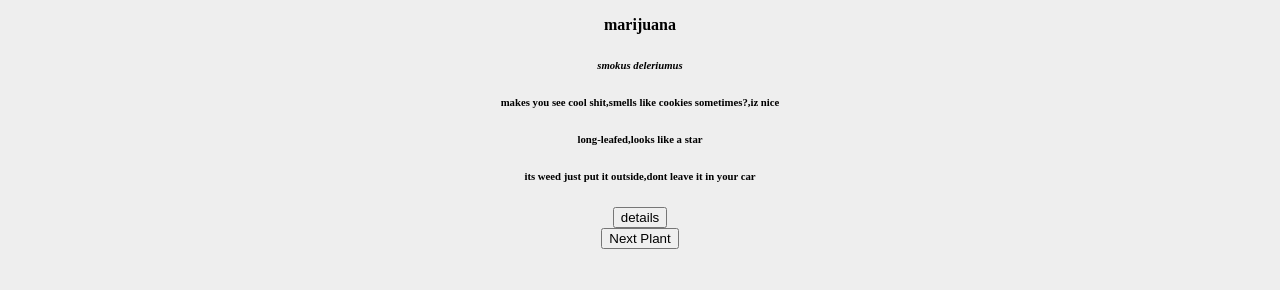
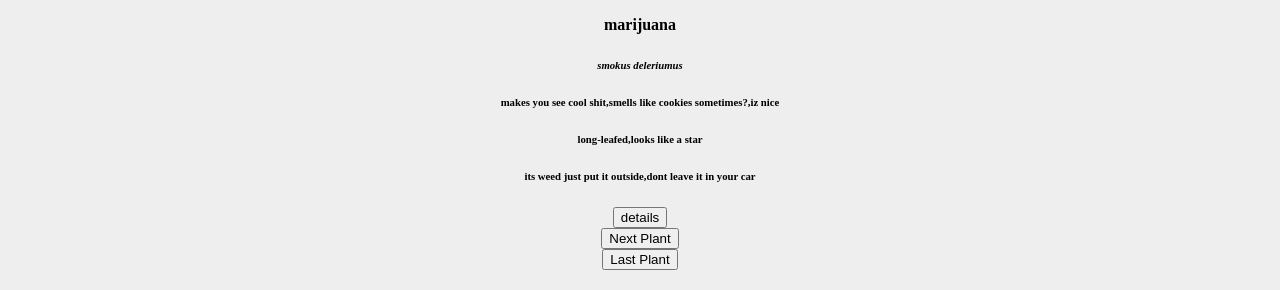
Before and after one commit to wusry1209/plants, a plain HTML site: page index.html in a window 1280 px wide. Shown: the part 1021-1311 px from the top of the page. Before the commit the page ends 1290 px from the top, so only its background shows below. Drawn offline with Linux system fonts and the light colour scheme.

Commit message:
Had to upload through the websit
Havent figured out how to push just yet. Heres my project with a working css file and a not so working back button

```diff
--- a/api.js
+++ b/api.js
@@ -41,9 +41,46 @@ var createTemplate = (plant) => {
     </div>
   `
 
-  // result of calling createTemplate(plant) will be this template
   return template
 }
 
-// call this function once on page load to load first plant
+
 getNextPlant()
+
+//back button
+var getLastPlant = () => {
+//this isn't right. Whats my current index? Could be anything
+  var currentIndex = 0
+
+  var currentPlant = data.data[currentIndex]
+
+  currentIndex--
+
+  document.body.innerHTML = createTemplate(currentPlant)
+}
+
+var createTemplate = (plant) => {
+  var template = `
+    <h1>HOUSEPLANTS RULE</h1>
+    <div>
+      <img class="image1" src="${plant.img}"/>
+    </div>
+    <h2>${plant.name}</h2>
+    <h6><em>${plant.latinName}</em></h6>
+    <h6>${plant.facts}</h6>
+    <h6>${plant.characteristics}</h6>
+    <h6>${plant.care}</h6>
+    <div class="button-container">
+      <input type="button" value="details" OnClick="fire()"/>
+    </div>
+    <div class="button-container">
+      <input type="button" value="Next Plant" OnClick="getNextPlant()"/>
+    </div>
+    <div class="button-container">
+    <input type="button" value="Last Plant" OnClick="getLastPlant()"/>
+  </div>
+  `
+  return template
+}
+
+getLastPlant()
--- a/data.json
+++ b/data.json
@@ -38,21 +38,59 @@ var data = {
       ]
     },
     {
-      "name": "marijuana",
-      "latinName": "smokus deleriumus",
-      "img": "",
+      "name": "Jade Plant",
+      "latinName": "Crassula argentea",
+      "img": "https://plants.ces.ncsu.edu/media/images/Crassula_argentea_plant_Forest_and_Kim_Starr_ccby2.0.jpg",
       "facts": [
-        "makes you see cool shit",
-        "smells like cookies sometimes?",
-        "iz nice"
+        "Also known as a Money Tree",
+        "Native to South America",
+        "Valued for its bonsai capabilities"
       ],
       "characteristics": [
-        "long-leafed",
-        "looks like a star"
+        "Evergreen",
+        "animal and child safe",
+        "Thick branches"
       ],
       "care": [
-        "its weed just put it outside",
-        "dont leave it in your car"
+        "Only water once soil is completly dry",
+        "Keep in indirect sunlight"
+      ]
+    },
+    {
+      "name": "English Ivy",
+      "latinName": "Hedera helix",
+      "img": "https://cdn.shopify.com/s/files/1/2097/3287/products/ivy_green_copy_2000x.jpg?v=1506701388",
+      "facts": [
+        "Great for an outdoor covering as well as an indoor potted plant",
+        "Native to Europe and western Asia",
+        "Produces flowers in the late summer"
+      ],
+      "characteristics": [
+        "Evergreen",
+        "Not animal and child safe",
+        "Long leafy vines"
+      ],
+      "care": [
+        "Prefers a moist soil",
+        "Keep in indirect sunlight"
+      ]
+    },
+    {
+      "name": "Avocado",
+      "latinName": "Persea americana",
+      "img": "https://upload.wikimedia.org/wikipedia/commons/thumb/2/2e/Avocado_Seedling.jpg/800px-Avocado_Seedling.jpg",
+      "facts": [
+        "Easy to start from any avocado pit",
+        "Native to South Central Mexico",
+        "Can take years to produce new avocado"
+      ],
+      "characteristics": [
+        "Not animal and child safe",
+        "Long flat broad leaves"
+      ],
+      "care": [
+        "Prefers a moist soil",
+        "Keep in direct sunlight"
       ]
     }
   ]
--- a/index.html
+++ b/index.html
@@ -1,40 +1,9 @@
 <!doctype html>
 <html lang="en">
   <head>
+    <link href="style.css" type="text/css" rel="stylesheet">
     <meta charset="utf-8">
     <title>HTML form</title>
-    <style>
-    body {
-      padding: 10px;
-      margin: 10px;
-      background: #eee;
-    }
-
-    h1 {
-      margin-bottom: 10px;
-      border-bottom: 1px dotted #ccc;
-      text-align: center
-    }
-
-    h2 {
-      font-size: 16px;
-      text-align: center;
-    }
-    h6 {
-      text-align: center;
-    }
-
-    .image1 {
-      object-fit: contain;
-      width: 100%;
-    }
-
-    .button-container {
-      text-align: center;
-      margin: auto;
-    }
-
-    </style>
   </head>
   <body>
   </body>
--- /dev/null
+++ b/style.css
@@ -0,0 +1,29 @@
+body {
+    padding: 10px;
+    margin: 10px;
+    background: #eee;
+  }
+
+  h1 {
+    margin-bottom: 10px;
+    border-bottom: 1px dotted #ccc;
+    text-align: center
+  }
+
+  h2 {
+    font-size: 16px;
+    text-align: center;
+  }
+  h6 {
+    text-align: center;
+  }
+
+  .image1 {
+    object-fit: contain;
+    width: 100%;
+  }
+
+  .button-container {
+    text-align: center;
+    margin: auto;
+  }
```
